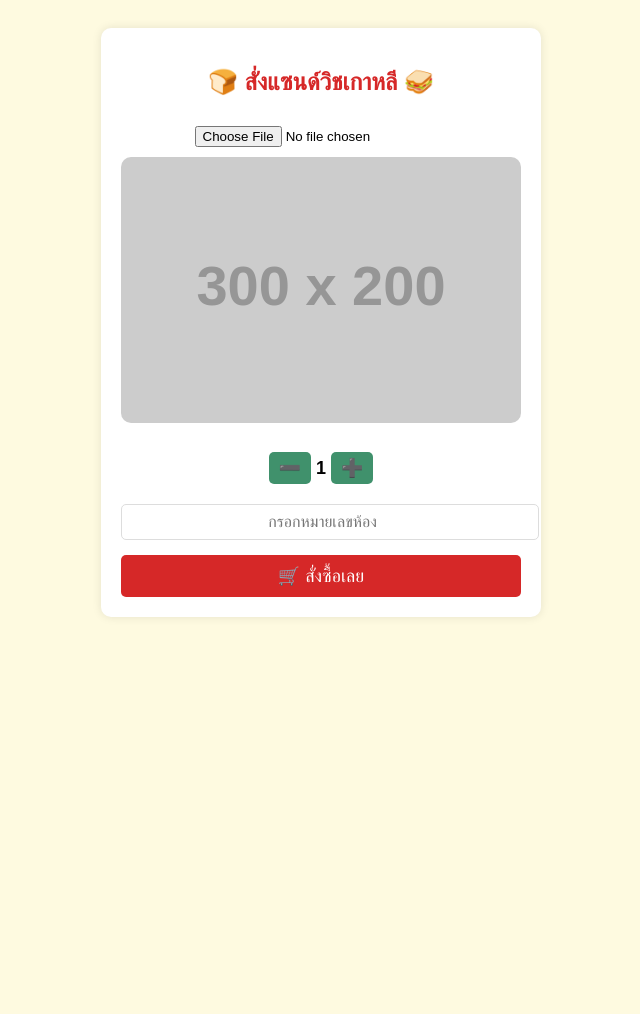
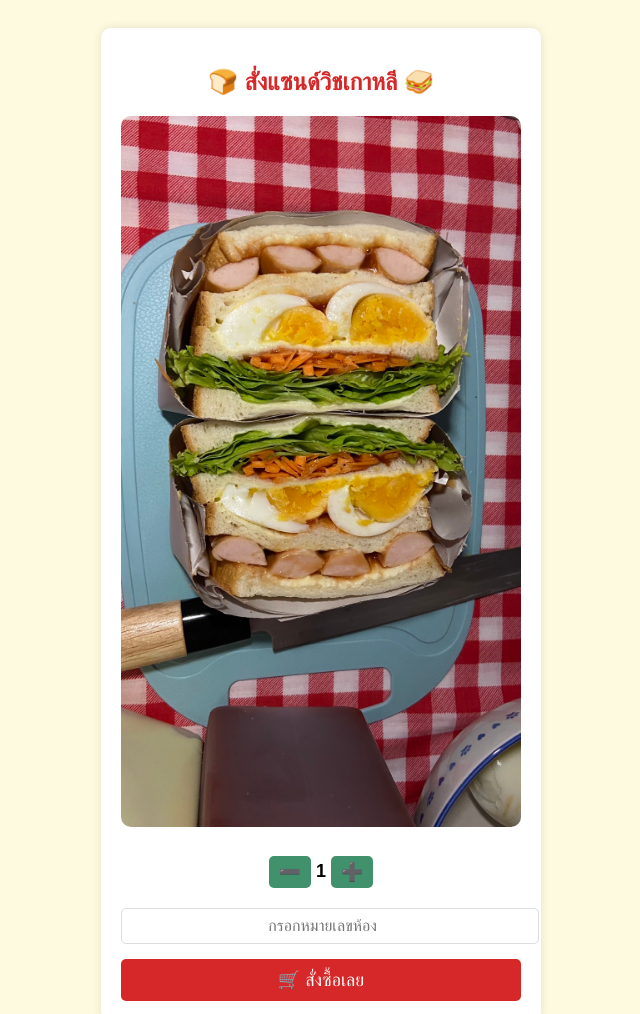
Before and after one commit to lolzzer/ChokChai, a plain HTML site: page index.html in a window 1280 px wide. Shown: the top 1014 px of the page, without its empty margins (319-959 px from the left). Before the commit the page ends 800 px from the top, so only its background shows below. Drawn offline with Linux system fonts and the light colour scheme; placeholder pictures from the web are drawn by us.

Commit message:
Update index.html

```diff
--- a/index.html
+++ b/index.html
@@ -84,8 +84,8 @@
     <div class="container">
         <h2>🍞 สั่งแซนด์วิชเกาหลี 🥪</h2>
 
-        <input type="file" id="uploadImage" accept="image/*" onchange="previewImage(event)">
-        <img id="preview" class="sandwich-image" src="https://via.placeholder.com/300x200?text=อัปโหลดรูปภาพ" alt="Sandwich Image">
+        <!--<input type="file" id="uploadImage" accept="image/*" onchange="previewImage(event)">-->
+        <img id="preview" class="sandwich-image" src="https://raw.githubusercontent.com/lolzzer/ChokChai/refs/heads/main/S__22732805.jpg" alt="Sandwich Image">
 
         <div class="quantity">
             <button onclick="changeQuantity(-1)">➖</button>
```
